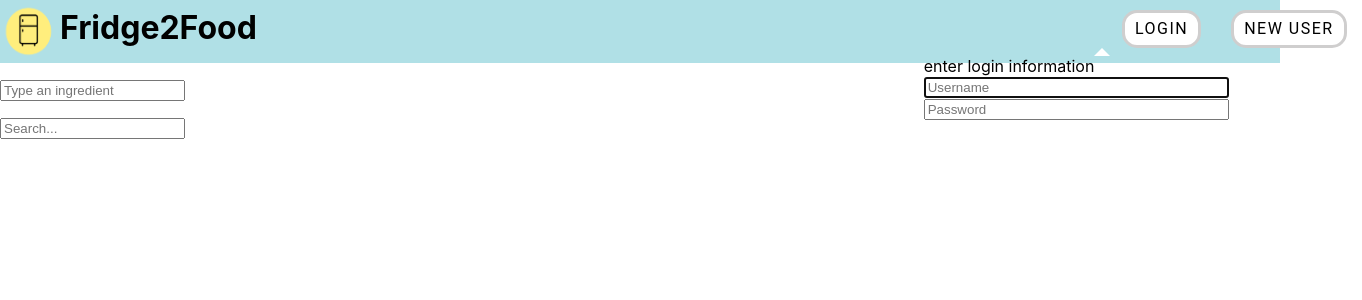
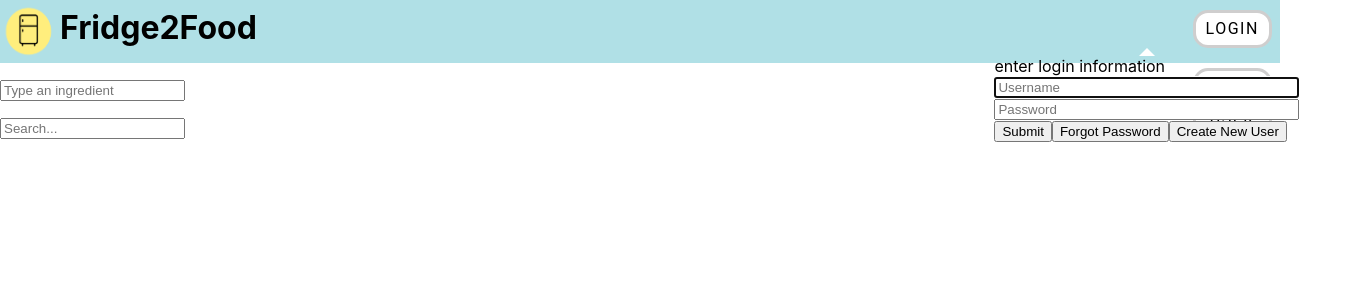
Before and after one commit to schroe91/Fridge2Food, a React (Create React App) app in the folder frontend/: page / in a window 1280 px wide. Both pictures are taken after a click on the button "LOGIN". Shown: the top 300 px of the page, 1362 px wide, since content can reach past the window. Built offline with nearby package versions, Linux system fonts and the light colour scheme.

Commit message:
changed formatting

```diff
--- a/frontend/src/App.css
+++ b/frontend/src/App.css
@@ -5,8 +5,8 @@
 }
 
 #login {
-  position: relative;
-  left: 850px;
+  position: absolute;
+  left: 92%;
 }
 
 #logo {
--- a/frontend/src/components/nested.js
+++ b/frontend/src/components/nested.js
@@ -1,6 +1,6 @@
 import React from "react";
 import Popup from "reactjs-popup";
-//
+import { Button } from 'reactstrap';
 
 const NestedLogin = () => (
   <Popup
@@ -15,6 +15,11 @@ const NestedLogin = () => (
     <div>
       <input type="text" placeholder="Password" size="35" />
     </div>
+    <div>
+      <Button>Submit</Button>
+      <Button>Forgot Password</Button>
+      <Button>Create New User</Button>
+    </div>
   </Popup>
 );
 
```
Also changed, not shown: 1 other file (tests, documents, lock files or other folders).
